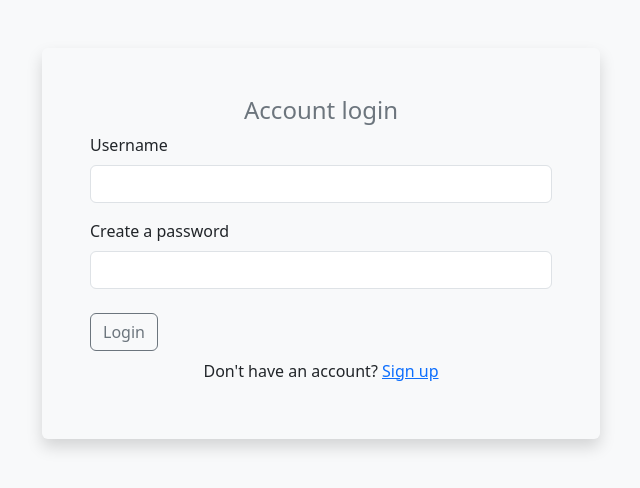
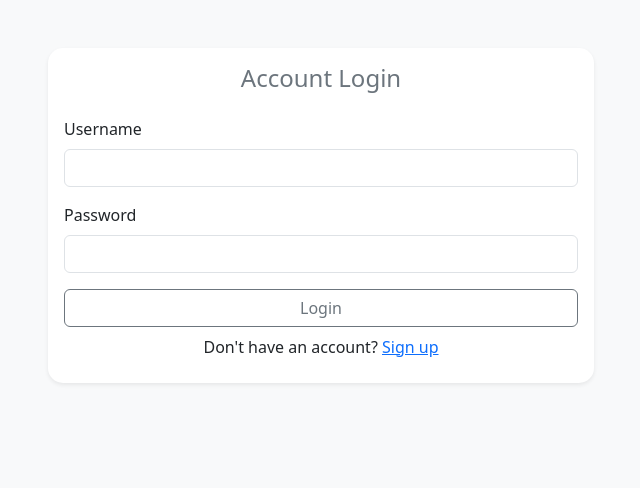
Before and after one commit to HonAysporto/Tell_me_f, a Vue app: page /signin in a window 1280 px wide. Shown: the top 488 px of the page, without its empty margins (319-959 px from the left). Built offline with nearby package versions, Linux system fonts and the light colour scheme.

Commit message:
redirects

```diff
--- a/src/components/LoginUser.vue
+++ b/src/components/LoginUser.vue
@@ -1,50 +1,66 @@
 <template>
-    <div class="container">
-      <div class="col-6 mx-auto shadow py-5 my-5 rounded">
-        <h4 class="text-secondary text-center">Account login</h4>
+  <div class="container py-5">
+    <div class="row justify-content-center">
+      <div class="col-12 col-md-8 col-lg-6">
+        <!-- Card Wrapper -->
+        <div class="card shadow-sm border-0">
+          <div class="card-body">
+            <!-- Header -->
+            <h4 class="card-title text-center text-secondary mb-4">Account Login</h4>
 
-        <!-- <div v-if="errmsg" class="text-danger text-center">
+            <!-- Error Message -->
+            <div v-if="errmsg" class="alert alert-danger text-center">
               {{ errmsg }}
-        </div> -->
+            </div>
 
-        <form class="px-5" @submit.prevent="submit">
+            <!-- Form -->
+            <form @submit.prevent="submit">
               <!-- Username Field -->
               <div class="mb-3">
                 <label for="username" class="form-label">Username</label>
-            <input type="text" class="form-control" id="username" v-model="v$.username.$model" />
-
-            <!-- Error Message -->
-            <div v-if="v$.username.$error">
-              <span v-if="v$.username.required.$invalid" class="text-danger">
-                {{ v$.username.required.$message }}
-              </span>
-              <span v-if="v$.username.minLength.$invalid" class="text-danger">
-                {{ v$.username.minLength.$message }}
-              </span>
+                <input
+                  type="text"
+                  class="form-control"
+                  id="username"
+                  v-model="v$.username.$model"
+                  :class="{ 'is-invalid': v$.username.$error }"
+                />
+                <div v-if="v$.username.$error" class="invalid-feedback">
+                  <span v-if="v$.username.required.$invalid">{{ v$.username.required.$message }}</span>
+                  <span v-if="v$.username.minLength.$invalid">{{ v$.username.minLength.$message }}</span>
                 </div>
               </div>
 
               <!-- Password Field -->
               <div class="mb-3">
-            <label for="password" class="form-label">Create a password</label>
-            <input type="password" class="form-control" id="password" v-model="v$.password.$model" />
-
-            <!-- Error Message -->
-            <div v-if="v$.password.$error">
-              <span v-if="v$.password.required.$invalid" class="text-danger">
-                {{ v$.password.required.$message }}
-              </span>
+                <label for="password" class="form-label">Password</label>
+                <input
+                  type="password"
+                  class="form-control"
+                  id="password"
+                  v-model="v$.password.$model"
+                  :class="{ 'is-invalid': v$.password.$error }"
+                />
+                <div v-if="v$.password.$error" class="invalid-feedback">
+                  <span v-if="v$.password.required.$invalid">{{ v$.password.required.$message }}</span>
                 </div>
               </div>
 
-          <button class="btn btn-outline-secondary mt-2">Login </button>
+              <!-- Submit Button -->
+              <button type="submit" class="btn btn-outline-secondary w-100">Login</button>
             </form>
 
-        <p class="text-center my-2">Don't have an account?  <span><router-link to="/register">Sign up</router-link>
-        </span></p>
+            <!-- Sign Up Link -->
+            <p class="text-center my-2">
+              Don't have an account? <router-link to="/register">Sign up</router-link>
+            </p>
+          </div>
+        </div>
+      </div>
     </div>
   </div>
 </template>
+
 
   <script setup>
   import { reactive } from 'vue'
--- a/src/components/RegsterUser.vue
+++ b/src/components/RegsterUser.vue
@@ -1,17 +1,23 @@
 <template>
   <div class="container">
-    <div class="col-6 mx-auto shadow py-5 my-5 rounded">
+    <div class="row justify-content-center">
+      <div class="col-12 col-md-8 col-lg-6 shadow py-3 py-md-5 my-5 rounded">
         <h4 class="text-secondary text-center">Register</h4>
 
         <div v-if="errmsg" class="text-danger text-center">
           {{ errmsg }}
         </div>
 
-      <form class="px-5" @submit.prevent="submit">
+        <form class="px-3 px-md-5" @submit.prevent="submit">
           <!-- Username Field -->
           <div class="mb-3">
             <label for="username" class="form-label">Username</label>
-          <input type="text" class="form-control" id="username" v-model="v$.username.$model" />
+            <input
+              type="text"
+              class="form-control"
+              id="username"
+              v-model="v$.username.$model"
+            />
 
             <!-- Error Message -->
             <div v-if="v$.username.$error">
@@ -27,7 +33,12 @@
           <!-- Password Field -->
           <div class="mb-3">
             <label for="password" class="form-label">Create a password</label>
-          <input type="password" class="form-control" id="password" v-model="v$.password.$model" />
+            <input
+              type="password"
+              class="form-control"
+              id="password"
+              v-model="v$.password.$model"
+            />
 
             <!-- Error Message -->
             <div v-if="v$.password.$error">
@@ -39,10 +50,14 @@
 
           <button class="btn btn-outline-secondary mt-2">Create Account</button>
         </form>
-      <p class="text-center my-2">Already have an account? <span><router-link to="/signin">Sign in</router-link></span></p>
+        <p class="text-center my-2">
+          Already have an account? <span><router-link to="/signin">Sign in</router-link></span>
+        </p>
+      </div>
     </div>
   </div>
 </template>
+
 
 <script setup>
 import { reactive } from 'vue'
```
Lines whose indentation alone changed are shown as unchanged.
